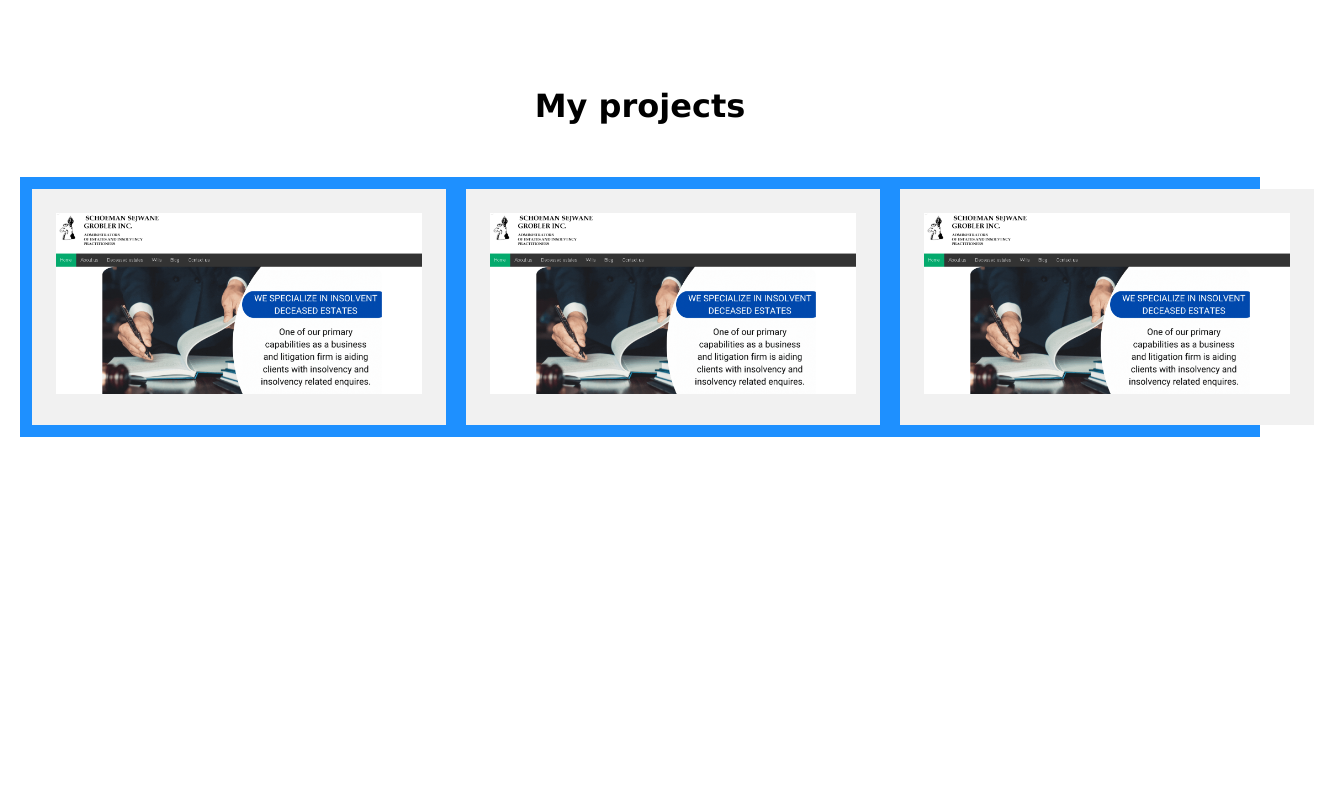
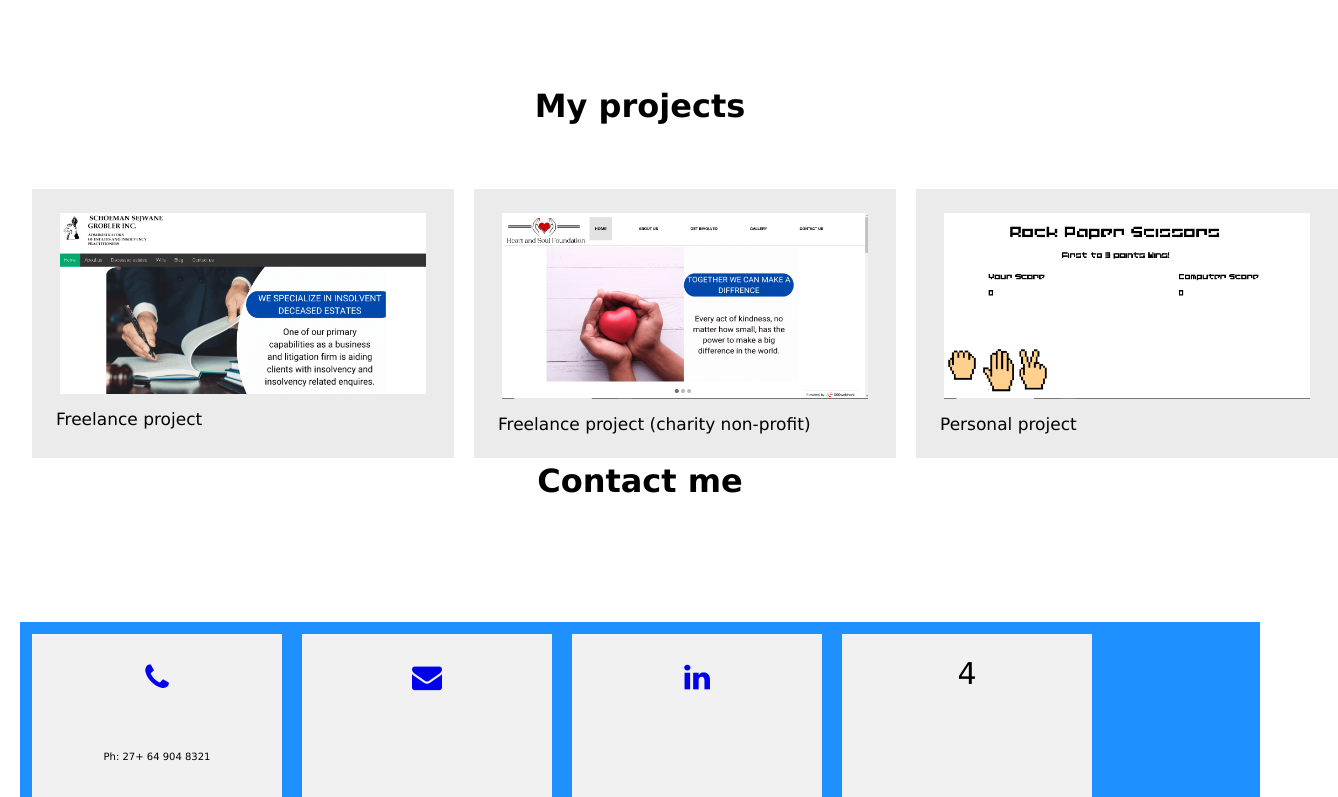
Before and after one commit to tyrone-code/react-app-portfolio, a React (Create React App) app: page / in a window 1280 px wide. Shown: the part 1044-1841 px from the top of the page, 1338 px wide, since content can reach past the window. Before the commit the page ends 1481 px from the top, so only its background shows below. Built offline with nearby package versions, Linux system fonts and the light colour scheme.

Commit message:
added contact us section

```diff
--- a/src/App.css
+++ b/src/App.css
@@ -181,7 +181,7 @@
   position:relative;
   height:40px;
   top:470px;
-  right:330px;
+  right:365px;
 }
 
 
@@ -203,13 +203,13 @@
 
 .flex-container-projects {
   display: flex;
-  background-color: DodgerBlue;
+
   position: relative;
   top:150px;
 }
 
 .flex-container-projects > div {
-  background-color: #f1f1f1;
+  background-color: #ebebeb;
   margin: 10px;
   padding: 20px;
   font-size: 30px;
@@ -222,3 +222,49 @@
   object-fit: cover;
 
 }
+.flex-container-projects img:hover {
+transform:scale(1.1);
+transition:0.5s;
+z-index:102
+
+}
+
+
+p {
+  font-size: 17px;
+}
+
+
+.flex-container-contact {
+  display: flex;
+  background-color: DodgerBlue;
+  position:relative;
+  top:220px;
+  list-style: none;
+}
+
+.flex-container-contact > div {
+  background-color: #f1f1f1;
+  width: 250px;
+  margin: 10px;
+  text-align: center;
+  line-height: 75px;
+  font-size: 30px;
+  list-style: none;
+}
+
+
+
+.contact-me-heading{
+  font-size: xx-large;
+  height:70px;
+  text-align: center;
+  position:relative;
+  top:130px;
+
+}
+
+
+.phone{
+  font-size: 10px;
+}
--- a/src/App.js
+++ b/src/App.js
@@ -4,6 +4,7 @@ import Navbar from './Components/NavBar'
 import About from './Components/introduction'
 import Skills from './Components/skills'
 import Projects from './Components/projects'
+import Contact from './Components/contact'
 function App() {
   return (
      <div>
@@ -11,6 +12,7 @@ function App() {
     <About/>
    <Skills/>
    <Projects/>
+   <Contact/>
     </div>
 
   );
--- /dev/null
+++ b/src/Components/contact.js
@@ -0,0 +1,29 @@
+import React from 'react';
+
+
+export default function contact(){
+    return (
+        <div>
+        <h2 className="contact-me-heading">Contact me</h2>
+        <div className="flex-container-contact">
+            <div><li><a href='https://github.com/tyrone-code'><i className="fa fa-phone"></i></a><p className='phone'>Ph: 27+ 64 904 8321</p></li></div>
+            <div><li><a href='https://github.com/tyrone-code'><i className="fa fa-envelope"></i></a></li></div>
+            <div><li><a href='https://github.com/tyrone-code'><i className="fa fa-linkedin"></i></a></li></div>
+            <div>4</div>
+            </div>
+
+
+
+        </div>
+    )
+  }
+
+
+
+  {/* <h1>Contact me</h1>
+      <ul className="socials-contact">
+      <li><a href='https://github.com/tyrone-code'><i className="fa fa-github"></i></a></li>
+                <li><a href="#"><i class="fa fa-linkedin-square"></i></a></li>
+                <li><a href="#"><i class="fa fa-envelope-square"></i></a></li>
+          </ul>
+      </div> */}
--- a/src/Components/introduction.js
+++ b/src/Components/introduction.js
@@ -10,8 +10,9 @@ export default function AboutMe() {
         <div><img src={profilePicture} alt="profile-picture"/></div>
           <div className="socials-container">
           <ul className='socials'>
-          <li><a href='#'><i className="fa fa-github"></i></a></li>
+          <li><a href='https://github.com/tyrone-code'><i className="fa fa-github"></i></a></li>
                 <li><a href="#"><i class="fa fa-linkedin-square"></i></a></li>
+                <li><a href="#"><i class="fa fa-envelope-square"></i></a></li>
           </ul>
           </div>
         <div className="about-me">
--- a/src/Components/projects.js
+++ b/src/Components/projects.js
@@ -1,5 +1,7 @@
 import React from 'react';
 import ssgportfolio from '../images/ssg-portfolio-picture.png'
+import heartsoulFoundation from '../images/heart-and-soul-foundation-project.png'
+import rockpaperscissors from '../images/rock-paper-scissors-project.png'
 
 export default function projects(){
     return (
@@ -7,9 +9,9 @@ export default function projects(){
        <h2 className="my-projects-heading">My projects</h2>
         <div class="flex-container-projects">
 
-        <div><img src={ssgportfolio}alt="logos-html"/></div>
-        <div><img src={ssgportfolio}alt="logos-html"/></div>
-        <div><img src={ssgportfolio}alt="logos-html"/></div>
+        <div><a href="https://ssgattorneys.co.za" ><img src={ssgportfolio}alt="logos-html1"/></a> <p>Freelance project</p></div>
+        <div><a href="https://heartandsoulfoundation.org.za"><img src={heartsoulFoundation}alt="logos-html2"/></a> <p>Freelance project (charity non-profit)</p></div>
+        <div><a href= "https://tyrone-code.github.io/RockPaperScissors/"> <img src={rockpaperscissors}alt="logos-html3"/></a> <p>Personal project</p></div>
       </div>
       </div>
     )
```
Also changed, not shown: src/images/heart-and-soul-foundation-project.png (added), src/images/rock-paper-scissors-project.png (added).
